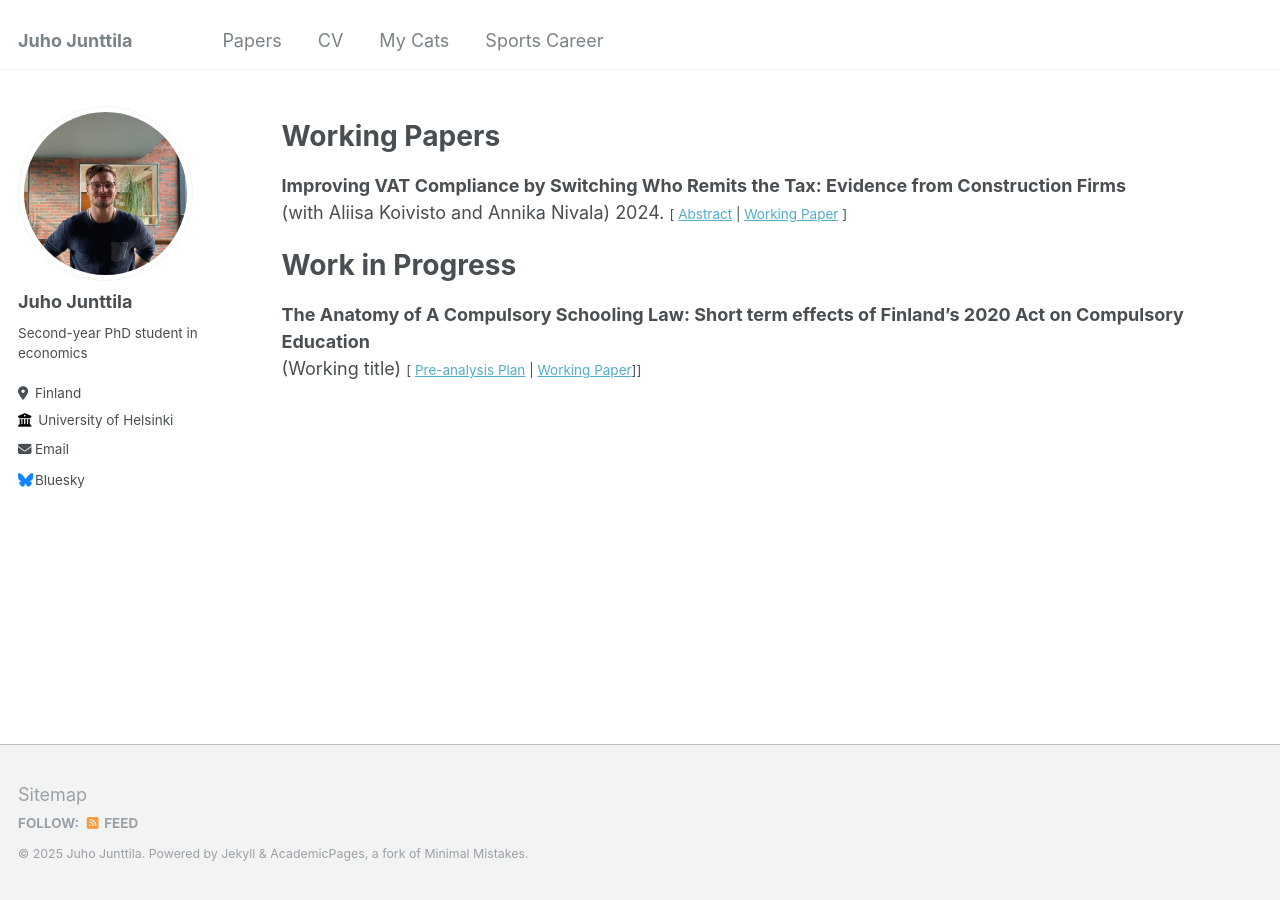
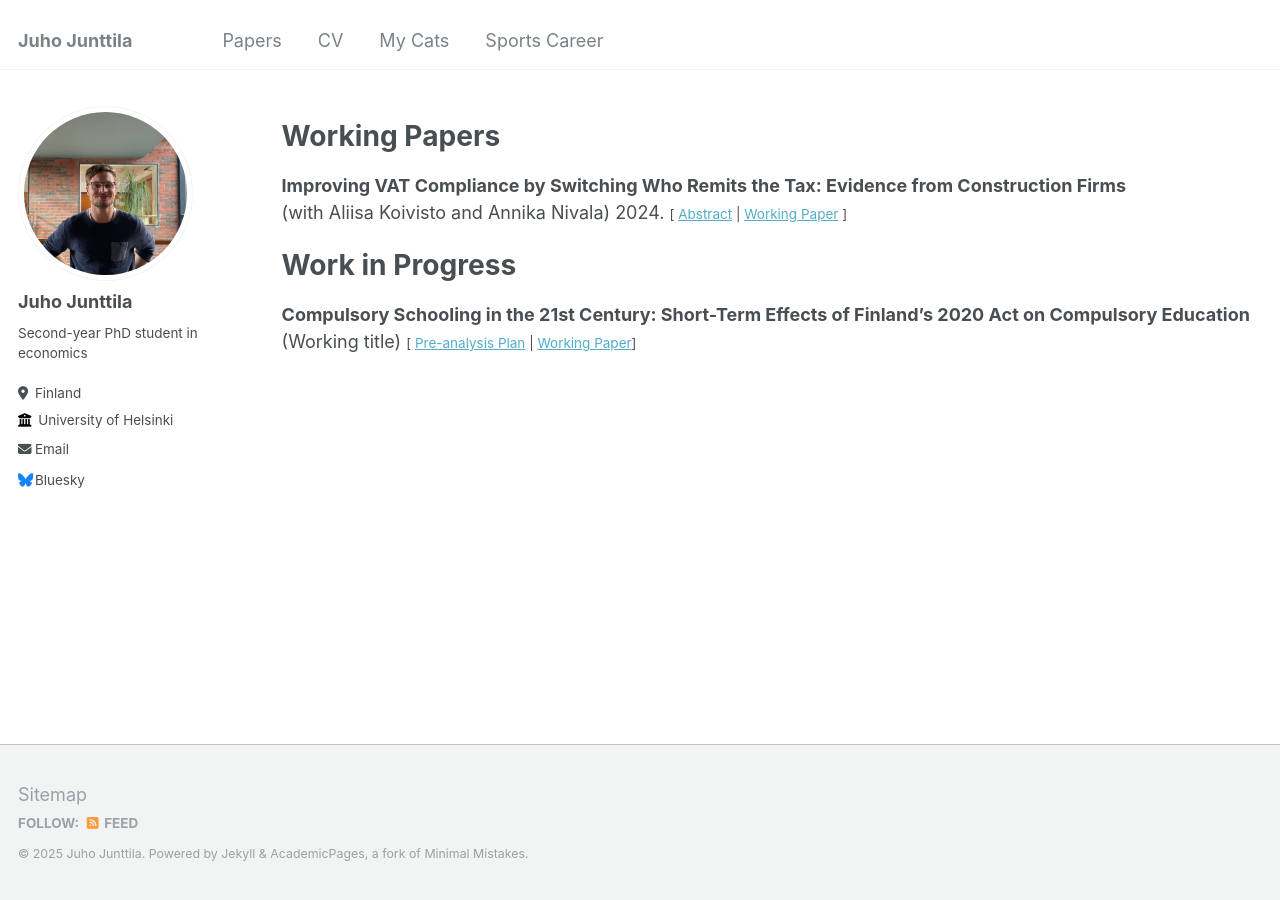
Before and after one commit to Juho-Junttila/Juho-Junttila.github.io, a Jekyll site: the page built from _pages/publications.md, in a window 1280 px wide. Built offline with Jekyll 4.4.1, drawn with Linux system fonts in a browser that asks for light colours.

Commit message:
Update title of publication in markdown

```diff
--- a/_pages/publications.md
+++ b/_pages/publications.md
@@ -40,9 +40,9 @@ Changing who remits a tax can affect how much tax revenue is collected when evas
 
 # Work in Progress
 
-**The Anatomy of A Compulsory Schooling Law: Short term effects of Finland’s 2020 Act on Compulsory Education** <br/>
+**Compulsory Schooling in the 21st Century: Short-Term Effects of Finland’s 2020 Act on Compulsory Education** <br/>
 (Working title)
-<small>[ [Pre-analysis Plan][PAPCSL]  | [Working Paper][CSLLINK]]]</small>
+<small>[ [Pre-analysis Plan][PAPCSL]  | [Working Paper][CSLLINK]]</small>
 
 
 
```
